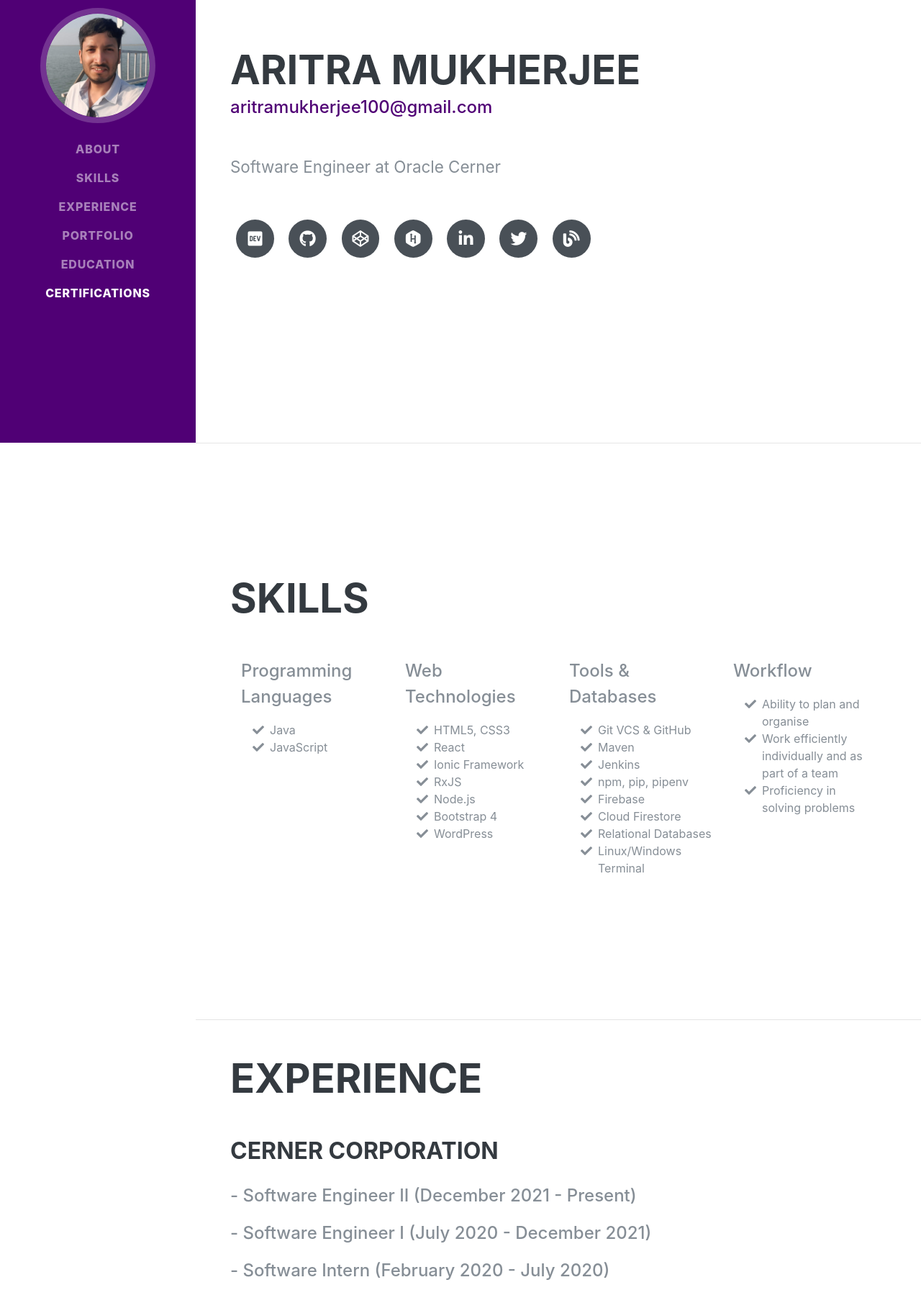
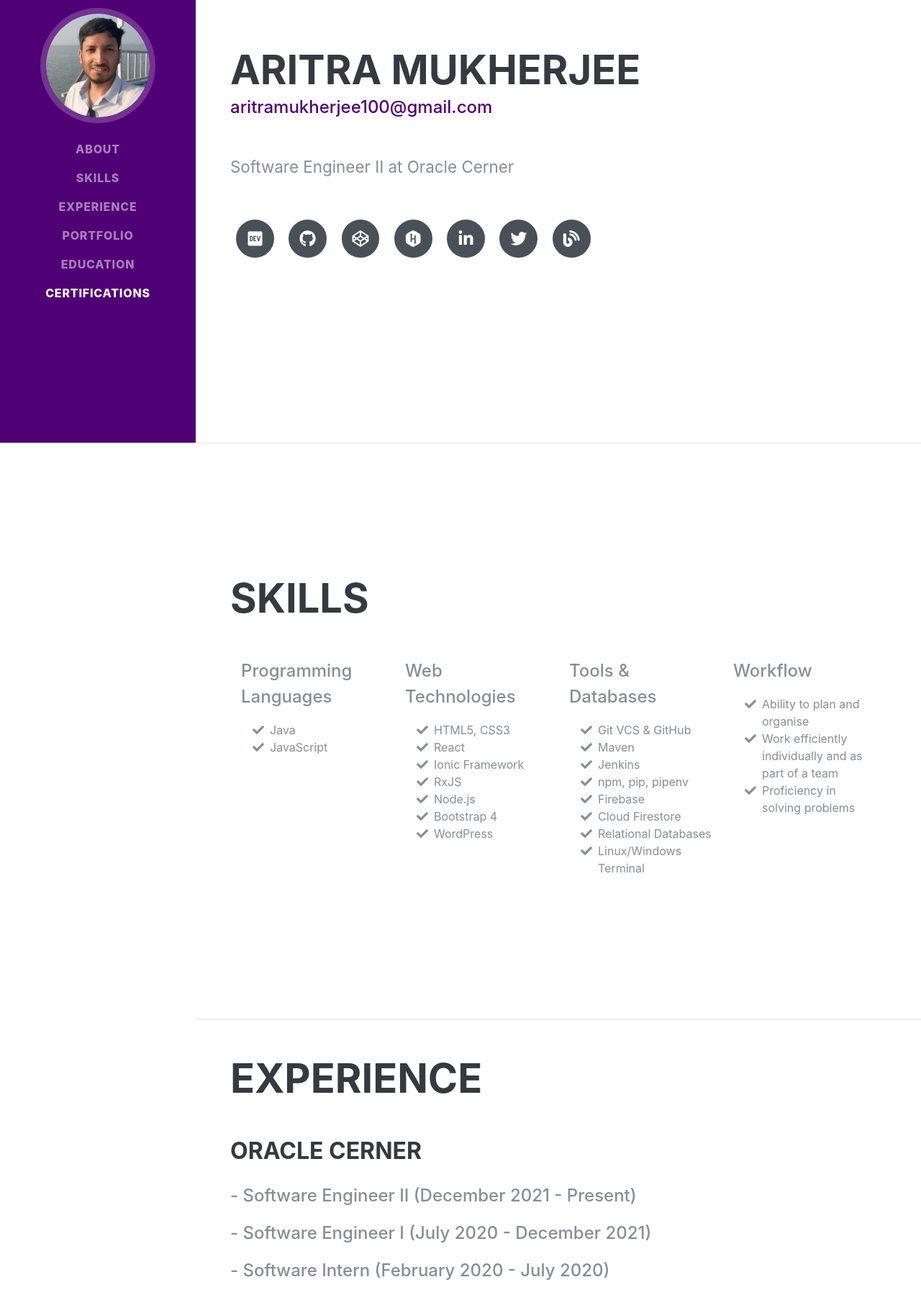
Before and after one commit to mukherjee96/about-me, a plain HTML site: page index.html in a window 1280 px wide. Shown: the part 185-2002 px from the top of the page at 72% size. Drawn offline with nearby package versions, Linux system fonts and the light colour scheme; a web font is replaced by a local one.

Commit message:
Update index.html

```diff
--- a/index.html
+++ b/index.html
@@ -94,7 +94,7 @@
             <a href="mailto:aritramukherjee100@gmail.com">aritramukherjee100@gmail.com</a>
           </div>
           <p class="lead pr-1 opener">
-            Software Engineer at Oracle Cerner
+            Software Engineer II at Oracle Cerner
           </p>
           <div class="social mt-5">
             <a href="https://dev.to/mukherjee96">
@@ -267,7 +267,7 @@
 
           <div class="resume-item mb-5">
             <div class="resume-content mb-3">
-              <h3 class="mb-0">Cerner Corporation</h3><br/>
+              <h3 class="mb-0">Oracle Cerner</h3><br/>
               <div class="subheading mb-3">
                 - Software Engineer II (December 2021 - Present)
               </div>
```
